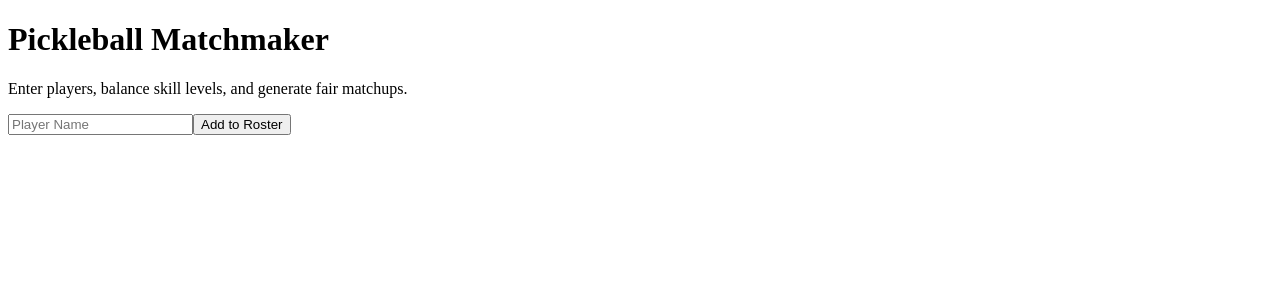
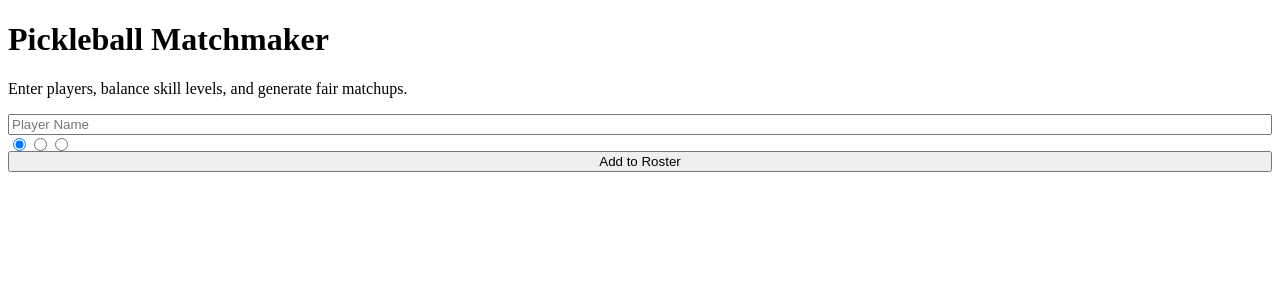
Before and after one commit to milesMejala/pickleball-matchmaker, a React (Vite) app: page / in a window 1280 px wide. Shown: the top 300 px of the page. Built offline with nearby package versions, Linux system fonts and the light colour scheme.

Commit message:
feat: add skill level radio selection and layout styling to AddPlayer component

```diff
--- a/src/components/AddPlayer.jsx
+++ b/src/components/AddPlayer.jsx
@@ -1,8 +1,10 @@
 import { useState } from "react";
+import "../css/AddPlayer.css";
 
 export default function AddPlayer() {
   const [formData, setFormData] = useState({
     name: "",
+    skill: "Beg."
   });
 
   function handleChange(event) {
@@ -34,6 +36,32 @@ export default function AddPlayer() {
           onChange={handleChange}
           placeholder="Player Name"
         />
+        <div className="radio-btns">
+            <input
+                id="beginner"
+                name="skill"
+                type="radio"
+                value="Beg."
+                onChange={handleChange}
+                checked={formData.skill === "Beg."}
+            />
+            <input
+                id="intermediate"
+                name="skill"
+                type="radio"
+                value="Int."
+                onChange={handleChange}
+                checked={formData.skill === "Int."}
+            />
+            <input
+                id="advanced"
+                name="skill"
+                type="radio"
+                value="Adv."
+                onChange={handleChange}
+                checked={formData.skill === "Adv."}
+            />
+        </div>
         <button type="submit">Add to Roster</button>
       </form>
     </div>
--- /dev/null
+++ b/src/css/AddPlayer.css
@@ -0,0 +1,7 @@
+form {
+    display: flex;
+    flex-direction: column;
+}
+.radio-btns {
+    display: flex;
+}
```
